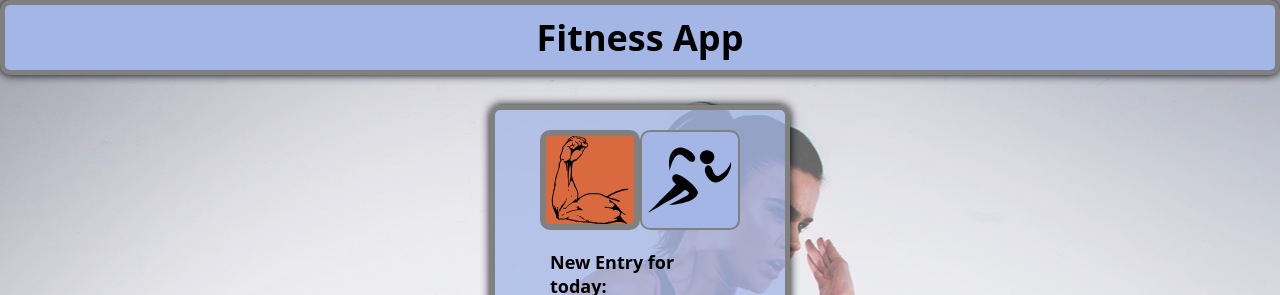
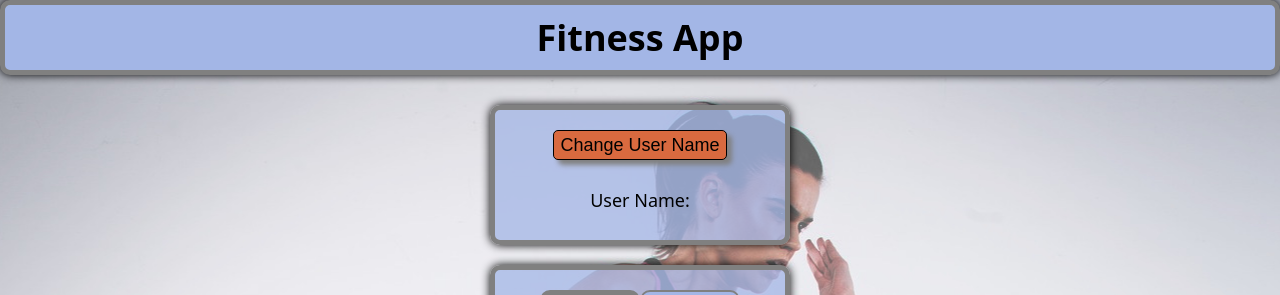
Before and after one commit to lenzloesche/capstone-project, a Next.js app: page /calendar in a window 1280 px wide. Shown: the top 295 px of the page. Built offline with nearby package versions, Linux system fonts and the light colour scheme; no server answers; the database is empty.

Commit message:
add usernameform

```diff
--- /dev/null
+++ b/components/UserNameForm/index.js
@@ -0,0 +1,45 @@
+import FormContainer from "../FormContainer";
+import Form from "../Form";
+import Input from "../Input";
+import Label from "../Label";
+import { useState } from "react";
+import StyledButton from "../StyledButton";
+
+export default function UserNameForm({ userName, setUserName }) {
+  const [userInput, setUserInput] = useState("");
+  const [showForm, setShowForm] = useState(false);
+  function handleUserNameSubmit(event) {
+    event.preventDefault();
+    setUserName(userInput);
+    setShowForm(!showForm);
+  }
+  return (
+    <>
+      <FormContainer>
+        <StyledButton onClick={() => setShowForm(!showForm)}>
+          {showForm ? "Hide Form" : "Change User Name"}
+        </StyledButton>
+        {!showForm ? <p>User Name: {userName}</p> : ""}
+        {showForm ? (
+          <Form
+            onSubmit={(event) => {
+              handleUserNameSubmit(event);
+            }}
+          >
+            <Label htmlFor={userName}>
+              Type in User Name:
+              <Input
+                type="text"
+                id={userName}
+                value={userInput}
+                onChange={(event) => setUserInput(event.target.value)}
+              ></Input>
+            </Label>
+          </Form>
+        ) : (
+          ""
+        )}
+      </FormContainer>
+    </>
+  );
+}
--- a/pages/_app.js
+++ b/pages/_app.js
@@ -1,14 +1,17 @@
 import GlobalStyle from "../styles";
 import Head from "next/head";
+import { useState } from "react";
 
 export default function App({ Component, pageProps }) {
+  const [userName, setUserName] = useState("");
+
   return (
     <>
       <GlobalStyle />
       <Head>
         <title>Capstone Project</title>
       </Head>
-      <Component {...pageProps} />
+      <Component userName={userName} setUserName={setUserName} {...pageProps} />
     </>
   );
 }
--- a/pages/calendar.js
+++ b/pages/calendar.js
@@ -8,6 +8,7 @@ import RunningForm from "../components/RunningForm";
 import Header from "../components/Header";
 import Heading from "../components/Heading";
 import FormContainer from "../components/FormContainer";
+import UserNameForm from "../components/UserNameForm";
 
 // ObjectId from https://stackoverflow.com/a/37438675
 const ObjectId = (
@@ -20,10 +21,9 @@ const ObjectId = (
 let date = new Date();
 let startingData = [];
 
-export default function Calendar() {
+export default function Calendar({ userName, setUserName }) {
   const [data, setData] = useState(startingData);
   const [sportSelected, setSportSelected] = useState("strength");
-
   const [editMode, setEditMode] = useState({
     editModeOn: false,
     selectedData: {
@@ -45,6 +45,7 @@ export default function Calendar() {
     kiloms: "",
     mins: "",
   });
+
   const weekday = [
     "Sunday",
     "Monday",
@@ -276,6 +277,7 @@ export default function Calendar() {
       <Header>
         <Heading>Fitness App</Heading>
       </Header>
+      <UserNameForm userName={userName} setUserName={setUserName} />
       <FormContainer>
         <ImageContainer>
           <Image
```
